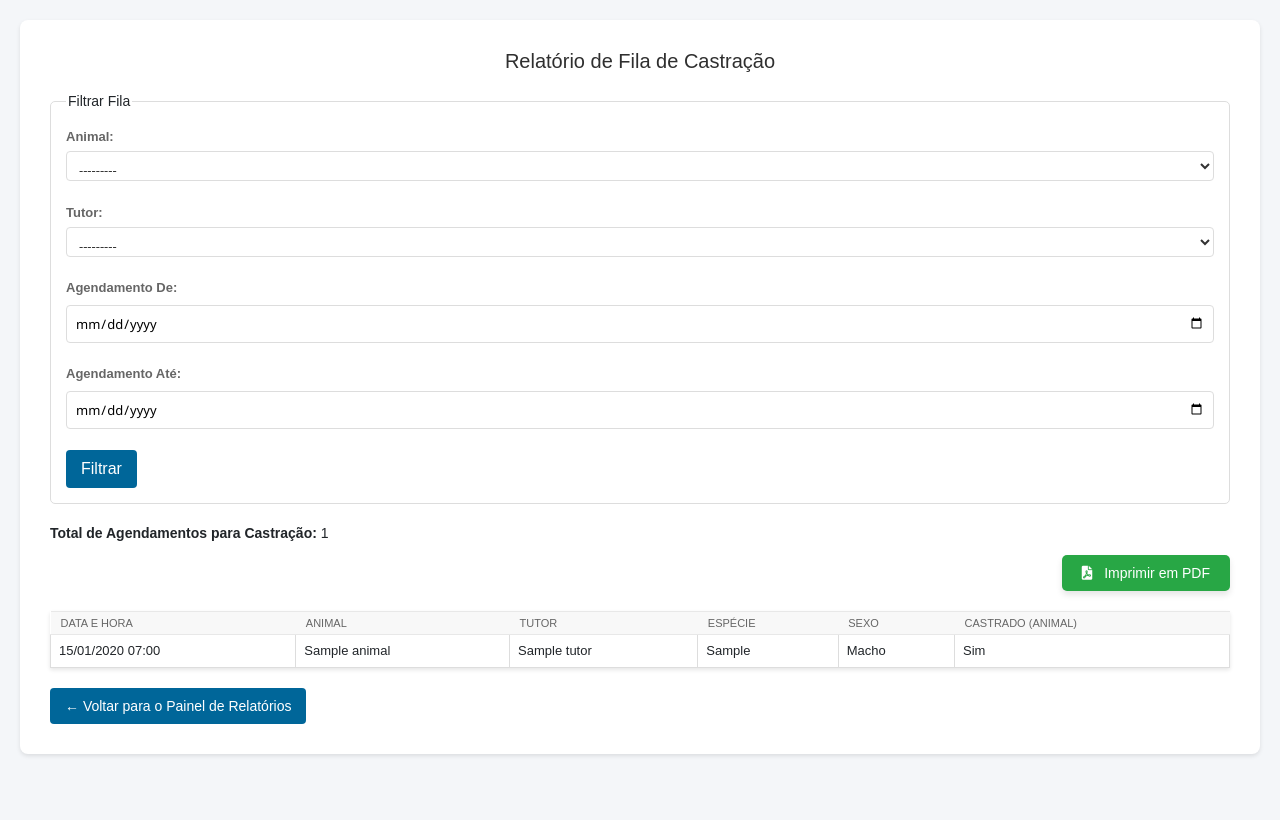
After one commit to uniarp/ProjetoMariaAlvez, a Django app: page /relatorios/fila-castracao/ in a window 1280 px wide. The commit adds this page. Run offline with Django 5.2, Linux system fonts and the light colour scheme; tables that the repository leaves empty hold one stand-in row (values such as "Sample post").

Commit message:
Fila de Castração

```diff
--- a/MariaAlvezApp/forms.py
+++ b/MariaAlvezApp/forms.py
@@ -101,7 +101,7 @@ class AgendamentoConsultasForm(forms.ModelForm):
 
     class Meta:
         model = AgendamentoConsultas
-        fields = ['animal', 'data_consulta_date', 'hora_consulta']
+        fields = ['animal', 'data_consulta_date', 'hora_consulta', 'is_castracao']
 
     def __init__(self, *args, **kwargs):
         super().__init__(*args, **kwargs)
@@ -180,3 +180,9 @@ class FiltroRegistroServicoForm(forms.Form):
     data_inicio = forms.DateField(label="Data Início", required=False, widget=forms.DateInput(attrs={'type': 'date'}))
     data_fim = forms.DateField(label="Data Fim", required=False, widget=forms.DateInput(attrs={'type': 'date'}))
     busca_texto = forms.CharField(label="Buscar em Descrição/Medicamentos", required=False, max_length=255)
+
+class FiltroFilaCastracaoForm(forms.Form):
+    animal = forms.ModelChoiceField(queryset=Animal.objects.all(), required=False, label="Animal")
+    tutor = forms.ModelChoiceField(queryset=Tutor.objects.all(), required=False, label="Tutor")
+    data_inicio = forms.DateField(label="Agendamento De", required=False, widget=forms.DateInput(attrs={'type': 'date'}))
+    data_fim = forms.DateField(label="Agendamento Até", required=False, widget=forms.DateInput(attrs={'type': 'date'}))
--- /dev/null
+++ b/MariaAlvezApp/templates/relatorios/relatorio_fila_castracao.html
@@ -0,0 +1,145 @@
+<!DOCTYPE html>
+<html lang="pt-br">
+<head>
+    <meta charset="UTF-8">
+    <meta name="viewport" content="width=device-width, initial-scale=1.0">
+    <title>Relatório de Fila de Castração</title>
+    {% load static %}
+    <link rel="stylesheet" type="text/css" href="{% static 'admin/css/base.css' %}">
+    <link rel="stylesheet" type="text/css" href="{% static 'admin/css/forms.css' %}">
+    <link rel="stylesheet" type="text/css" href="{% static 'admin/css/changelists.css' %}">
+    <link rel="stylesheet" href="https://cdnjs.cloudflare.com/ajax/libs/font-awesome/6.0.0-beta3/css/all.min.css">
+    <style>
+        body { font-family: sans-serif; margin: 20px; background-color: #f4f6f9; color: #212529; }
+        .container { max-width: 1200px; margin: 20px auto; background-color: #ffffff; padding: 30px; border-radius: 8px; box-shadow: 0 2px 4px rgba(0,0,0,0.1); }
+        h1 { color: #2f2f2f; text-align: center; margin-bottom: 20px; }
+        form { margin-bottom: 20px; }
+        fieldset { border: 1px solid #ddd; padding: 15px; border-radius: 5px; margin-bottom: 20px; }
+        label { display: block; margin-bottom: 5px; font-weight: bold; }
+        input[type="date"], select, input[type="text"] {
+            width: 100%;
+            padding: 8px;
+            margin-bottom: 10px;
+            border: 1px solid #ddd;
+            border-radius: 4px;
+            box-sizing: border-box;
+        }
+        button.btn {
+            background-color: #006699;
+            color: white;
+            padding: 10px 15px;
+            border: none;
+            border-radius: 4px;
+            cursor: pointer;
+            font-size: 16px;
+        }
+        button.btn:hover { background-color: #0056b3; }
+        table { width: 100%; border-collapse: collapse; margin-top: 20px; background-color: #ffffff; box-shadow: 0 2px 4px rgba(0,0,0,0.1); }
+        th, td { border: 1px solid #ddd; padding: 8px; text-align: left; vertical-align: top; }
+        th { background-color: #f2f2f2; }
+        tr:nth-child(even) { background-color: #f9f9f9; }
+        p strong { font-weight: bold; }
+        .back-link { margin-top: 20px; }
+
+        .btn-pdf {
+            display: inline-block;
+            background-color: #28a745;
+            color: white;
+            padding: 10px 20px;
+            border-radius: 5px;
+            text-decoration: none;
+            font-size: 1em;
+            transition: background-color 0.3s ease, transform 0.2s ease;
+            box-shadow: 0 4px 6px rgba(0,0,0,0.1);
+            border: none;
+            cursor: pointer;
+            color: white !important;
+        }
+        .btn-pdf:hover {
+            background-color: #218838;
+            transform: translateY(-2px);
+        }
+        .btn-pdf i {
+            margin-right: 8px;
+        }
+
+        .back-button-container {
+            text-align: left;
+            margin-top: 20px;
+        }
+        .back-button-container a.btn.btn-primary {
+            color: white !important;
+            text-decoration: none !important;
+            display: inline-block;
+            padding: 10px 15px;
+            border-radius: 4px;
+            background-color: #006699 !important;
+        }
+        .back-button-container a.btn.btn-primary:hover {
+            background-color: #0056b3 !important;
+        }
+    </style>
+</head>
+<body>
+    <div class="container">
+        <h1>Relatório de Fila de Castração</h1>
+
+        <form method="get">
+            <fieldset>
+                <legend>Filtrar Fila</legend>
+                {{ form.as_p }}
+                <button type="submit" class="btn btn-primary">Filtrar</button>
+            </fieldset>
+        </form>
+
+        {% if fila_castracao %}
+            <p><strong>Total de Agendamentos para Castração:</strong> {{ fila_castracao.count }}</p>
+
+            <div style="text-align: right; margin-bottom: 15px;">
+                <a href="{% url 'relatorio_fila_castracao_pdf' %}{{ request.GET.urlencode }}" class="btn-pdf">
+                    <i class="fas fa-file-pdf"></i> Imprimir em PDF
+                </a>
+            </div>
+
+            <table>
+                <thead>
+                    <tr>
+                        <th>Data e Hora</th>
+                        <th>Animal</th>
+                        <th>Tutor</th>
+                        <th>Espécie</th>
+                        <th>Sexo</th>
+                        <th>Castrado (Animal)</th>
+                    </tr>
+                </thead>
+                <tbody>
+                    {% for agendamento in fila_castracao %}
+                    <tr>
+                        <td>{{ agendamento.data_consulta|date:"d/m/Y H:i" }}</td>
+                        <td>{{ agendamento.animal.nome }}</td>
+                        <td>{{ agendamento.animal.tutor.nome }}</td>
+                        <td>{{ agendamento.animal.especie }}</td>
+                        <td>{{ agendamento.animal.get_sexo_display }}</td>
+                        <td>
+                            {% if agendamento.animal.castrado %}
+                                Sim
+                            {% else %}
+                                Não
+                            {% endif %}
+                        </td>
+                    </tr>
+                    {% endfor %}
+                </tbody>
+            </table>
+        {% else %}
+            <p>Nenhum agendamento para castração encontrado com os filtros aplicados.</p>
+        {% endif %}
+
+        <div class="back-button-container">
+            <a href="{% url 'relatorios_index' %}" class="btn btn-primary">
+                ← Voltar para o Painel de Relatórios
+            </a>
+        </div>
+    </div>
+</body>
+</html>
--- a/MariaAlvezApp/templates/relatorios/relatorios_index.html
+++ b/MariaAlvezApp/templates/relatorios/relatorios_index.html
@@ -54,6 +54,7 @@
             <li><a href="{% url 'relatorio_vacinacao' %}" class="report-link">💉 Relatório de Controle de Vacinas</a></li>
             <li><a href="{% url 'relatorio_vermifugos' %}" class="report-link">💊 Relatório de Controle de Vermífugos</a></li>
             <li><a href="{% url 'relatorio_servicos' %}" class="report-link">🛠️ Relatório de Serviços Terceirizados</a></li>
+            <li><a href="{% url 'relatorio_fila_castracao' %}" class="report-link">🐾 Fila de Castração</a></li>
         </ul>
 
         <div class="back-to-admin">
--- a/MariaAlvezApp/urls.py
+++ b/MariaAlvezApp/urls.py
@@ -2,12 +2,14 @@ from django.urls import path
 from .views import (
     relatorios_index, relatorio_consultas,
     relatorio_estoque, relatorio_vacinacao,
-    relatorio_vermifugos, relatorio_servicos, #
+    relatorio_vermifugos, relatorio_servicos,
+    relatorio_fila_castracao,
     relatorio_consultas_pdf,
     relatorio_estoque_pdf,
     relatorio_vacinacao_pdf,
     relatorio_vermifugos_pdf,
-    relatorio_servicos_pdf #
+    relatorio_servicos_pdf,
+    relatorio_fila_castracao_pdf
 )
 from . import views
 
@@ -26,9 +28,11 @@ urlpatterns = [
     path('relatorios/vermifugos/', relatorio_vermifugos, name='relatorio_vermifugos'),
     path('relatorios/vermifugos/pdf/', relatorio_vermifugos_pdf, name='relatorio_vermifugos_pdf'),
 
-    # NOVAS URLs PARA RELATÓRIO DE SERVIÇOS
     path('relatorios/servicos/', relatorio_servicos, name='relatorio_servicos'),
     path('relatorios/servicos/pdf/', relatorio_servicos_pdf, name='relatorio_servicos_pdf'),
 
+    path('relatorios/fila-castracao/', relatorio_fila_castracao, name='relatorio_fila_castracao'),
+    path('relatorios/fila-castracao/pdf/', relatorio_fila_castracao_pdf, name='relatorio_fila_castracao_pdf'),
+
     path('admin/painel-gerencial/', views.painel_gerencial, name='painel_gerencial'),
 ]
--- a/MariaAlvezApp/views.py
+++ b/MariaAlvezApp/views.py
@@ -10,11 +10,11 @@ from datetime import timedelta, datetime
 # Importar modelos e formulários do próprio MariaAlvezApp
 from .models import (
     AgendamentoConsultas, ConsultaClinica, EstoqueMedicamento,
-    RegistroVacinacao, RegistroVermifugos,
+    RegistroVacinacao, RegistroVermifugos, Animal, Tutor
 )
 from .forms import (
     FiltroConsultaForm, FiltroEstoqueForm, FiltroVacinacaoForm,
-    FiltroVermifugosForm, FiltroRegistroServicoForm
+    FiltroVermifugosForm, FiltroRegistroServicoForm, FiltroFilaCastracaoForm
 )
 
 # Importar modelos do app Terceiros
@@ -430,25 +430,83 @@ def relatorio_servicos_pdf(request):
     response['Content-Disposition'] = 'inline; filename="relatorio_servicos.pdf"'
     return response
 
+
+def relatorio_fila_castracao(request):
+    form = FiltroFilaCastracaoForm(request.GET)
+    # Filtra apenas agendamentos que são marcados como castração
+    fila_castracao = AgendamentoConsultas.objects.filter(is_castracao=True).order_by('data_consulta')
+
+    if form.is_valid():
+        animal = form.cleaned_data.get('animal')
+        tutor = form.cleaned_data.get('tutor')
+        data_inicio = form.cleaned_data.get('data_inicio')
+        data_fim = form.cleaned_data.get('data_fim')
+
+        if animal:
+            fila_castracao = fila_castracao.filter(animal=animal)
+        if tutor:
+            fila_castracao = fila_castracao.filter(animal__tutor=tutor)
+        if data_inicio:
+            fila_castracao = fila_castracao.filter(data_consulta__date__gte=data_inicio)
+        if data_fim:
+            fila_castracao = fila_castracao.filter(data_consulta__date__lte=data_fim)
+
+    context = {'fila_castracao': fila_castracao, 'form': form}
+    return render(request, 'relatorios/relatorio_fila_castracao.html', context)
+
+def relatorio_fila_castracao_pdf(request):
+    form = FiltroFilaCastracaoForm(request.GET)
+    fila_castracao = AgendamentoConsultas.objects.filter(is_castracao=True).order_by('data_consulta')
+
+    if form.is_valid():
+        animal = form.cleaned_data.get('animal')
+        tutor = form.cleaned_data.get('tutor')
+        data_inicio = form.cleaned_data.get('data_inicio')
+        data_fim = form.cleaned_data.get('data_fim')
+
+        if animal:
+            fila_castracao = fila_castracao.filter(animal=animal)
+        if tutor:
+            fila_castracao = fila_castracao.filter(animal__tutor=tutor)
+        if data_inicio:
+            fila_castracao = fila_castracao.filter(data_consulta__date__gte=data_inicio)
+        if data_fim:
+            fila_castracao = fila_castracao.filter(data_consulta__date__lte=data_fim)
+
+    template = get_template('relatorios/relatorio_fila_castracao_pdf.html')
+    html = template.render({'fila_castracao': fila_castracao, 'total_registros': fila_castracao.count()})
+
+    pdf_file = HTML(string=html, base_url=request.build_absolute_uri()).write_pdf(
+        stylesheets=[
+            CSS(string='@page { size: A4; margin: 1cm; }'),
+            CSS(url=request.build_absolute_uri(staticfiles_storage.url('admin/css/base.css'))),
+            CSS(url=request.build_absolute_uri(staticfiles_storage.url('admin/css/forms.css'))),
+            CSS(url=request.build_absolute_uri(staticfiles_storage.url('admin/css/changelists.css'))),
+        ]
+    )
+
+    response = HttpResponse(pdf_file, content_type='application/pdf')
+    response['Content-Disposition'] = 'inline; filename="relatorio_fila_castracao.pdf"'
+    return response
+
+
 def painel_gerencial(request):
     hoje = timezone.localdate()
+
+    # Agendamentos de HOJE: Filtrar EXATAMENTE para hoje
     agendamentos_hoje_qs = AgendamentoConsultas.objects.filter(data_consulta__date=hoje).order_by('data_consulta')
 
-    # Medicamentos vencendo em 30 dias ou vencidos
+    # Vacinas do Dia: Filtrar para revacinações que vencem EXATAMENTE hoje
+    vacinas_hoje_qs = RegistroVacinacao.objects.filter(data_revacinacao=hoje).order_by('data_revacinacao')
+
+    # Vermífugos do Dia: Filtrar para readministrações que vencem EXATAMENTE hoje
+    vermifugos_hoje_qs = RegistroVermifugos.objects.filter(data_readministracao=hoje).order_by('data_readministracao')
+
+    # Medicamentos a Vencer (30 dias ou vencidos) - Esta lógica parece estar correta para o objetivo
     data_limite_vencimento = hoje + timedelta(days=30)
     medicamentos_criticos_qs = EstoqueMedicamento.objects.filter(data_validade__lte=data_limite_vencimento).exclude(quantidade=0).order_by('data_validade')
 
-    # Vacinações com revacinação hoje ou atrasadas
-    vacinacoes_pendentes_qs = RegistroVacinacao.objects.filter(
-        data_revacinacao__lte=hoje
-    ).exclude(data_revacinacao__isnull=True).order_by('data_revacinacao')
-
-    # Vermifugações com readministração hoje ou atrasadas
-    vermifugacoes_pendentes_qs = RegistroVermifugos.objects.filter(
-        data_readministracao__lte=hoje
-    ).exclude(data_readministracao__isnull=True).order_by('data_readministracao')
-
-    # Lógica para Agendamentos na Semana
+    # Agendamentos da Semana: Filtrar da segunda-feira desta semana até o domingo
     dia_semana_atual = hoje.weekday() # 0 = segunda, 6 = domingo
     inicio_semana = hoje - timedelta(days=dia_semana_atual)
     fim_semana = inicio_semana + timedelta(days=6)
@@ -458,11 +516,11 @@ def painel_gerencial(request):
     ).order_by('data_consulta')
 
     context = {
-        'agendamentos_hoje': agendamentos_hoje_qs, # Renomeado para template
-        'vacinas_hoje': vacinacoes_pendentes_qs,   # Renomeado para template
-        'vermifugos_hoje': vermifugacoes_pendentes_qs, # Renomeado para template
-        'medicamentos_vencer': medicamentos_criticos_qs, # Renomeado para template
-        'agendamentos_semana': agendamentos_semana_qs, # Adicionado
+        'agendamentos_hoje': agendamentos_hoje_qs,
+        'vacinas_hoje': vacinas_hoje_qs,
+        'vermifugos_hoje': vermifugos_hoje_qs,
+        'medicamentos_vencer': medicamentos_criticos_qs,
+        'agendamentos_semana': agendamentos_semana_qs,
         'hoje': hoje,
     }
     return render(request, 'admin/painel_gerencial.html', context)
```
Also changed, not shown: MariaAlvezApp/models.py (+6 -4 lines), MariaAlvezApp/templates/relatorios/relatorio_fila_castracao_pdf.html (added, +61 -0 lines), MariaAlvezApp/migrations/0003_agendamentoconsultas_is_castracao.py (added).
